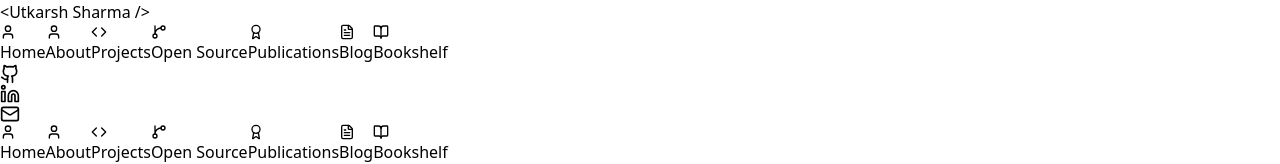
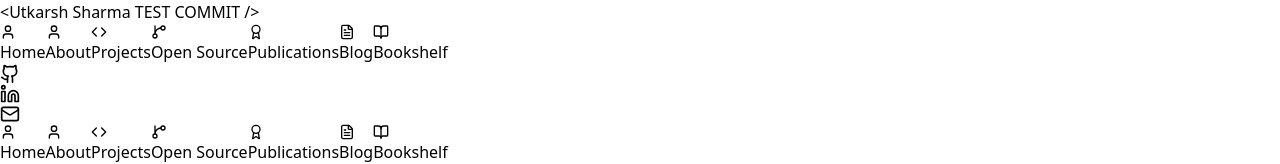
Before and after one commit to SharmaLlama/portfolio_vercel, a React (Vite) app: page / in a window 1280 px wide. Shown: the top 164 px of the page. Built offline with nearby package versions, Linux system fonts and the light colour scheme; the HTML template or start-up script is replaced by a standard one.

Commit message:
test commit

```diff
--- a/src/App.jsx
+++ b/src/App.jsx
@@ -861,7 +861,7 @@ export default function ResearchPortfolio() {
             <div className="flex items-center gap-3 cursor-pointer" onClick={() => setActiveTab('home')}>
               <div className="w-2 h-2 bg-cyan-400 rounded-full animate-pulse" />
               <span className="text-xl font-bold text-cyan-400 tracking-tight">
-                {'<Utkarsh Sharma />'}
+                {'<Utkarsh  Sharma TEST COMMIT />'}
               </span>
             </div>
             <div className="hidden lg:flex items-center gap-6">
```
